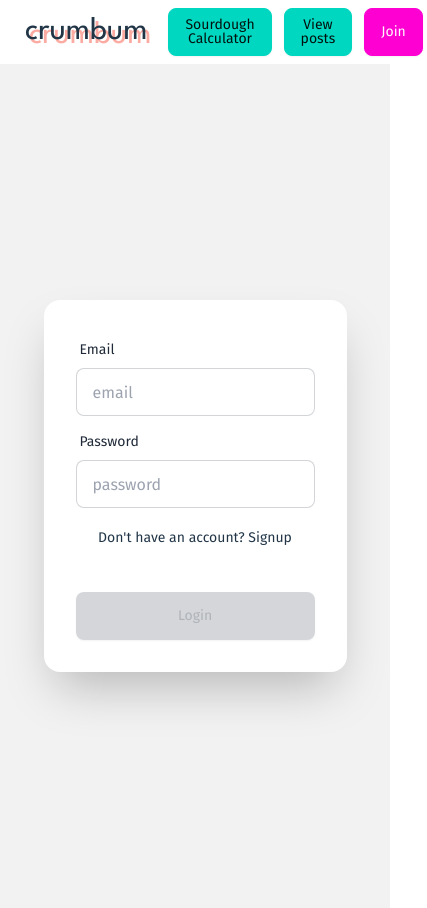
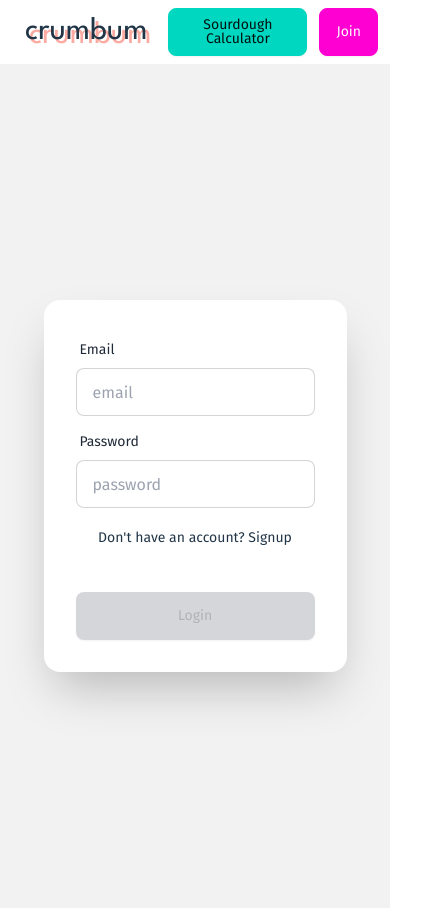
Before and after one commit to alexwittwer/crumbum, a React (Vite) app: page /login in a window 390 px wide. Shown: the whole page, 427 px wide, since content can reach past the window. Built offline with nearby package versions, Linux system fonts and the light colour scheme.

Commit message:
Update Header for mobile

```diff
--- a/src/components/Common/Header.jsx
+++ b/src/components/Common/Header.jsx
@@ -22,18 +22,14 @@ export default function Header() {
         </Link>
       </div>
       <ul className="flex gap-3 px-1">
+        {!user ? (
+          <>
         <li>
           <Link className="btn btn-accent" to="/calculator">
             Sourdough Calculator
           </Link>
         </li>
-        {!user ? (
-          <>
-            <li>
-              <Link className="btn btn-accent" to="/posts">
-                View posts
-              </Link>
-            </li>
+
             <li>
               <Link className="btn btn-secondary" to="/signup">
                 Join
@@ -72,7 +68,12 @@ export default function Header() {
                       >
                         Write a post
                       </Link>
-                    </li>
+                    </li>        <li>
+          <Link className="btn btn-accent" to="/calculator">
+            Sourdough Calculator
+          </Link>
+        </li>
+
                     <li>
                       <button
                         className="btn hover:bg-red-500 hover:text-slate-50 btn-secondary"
```
